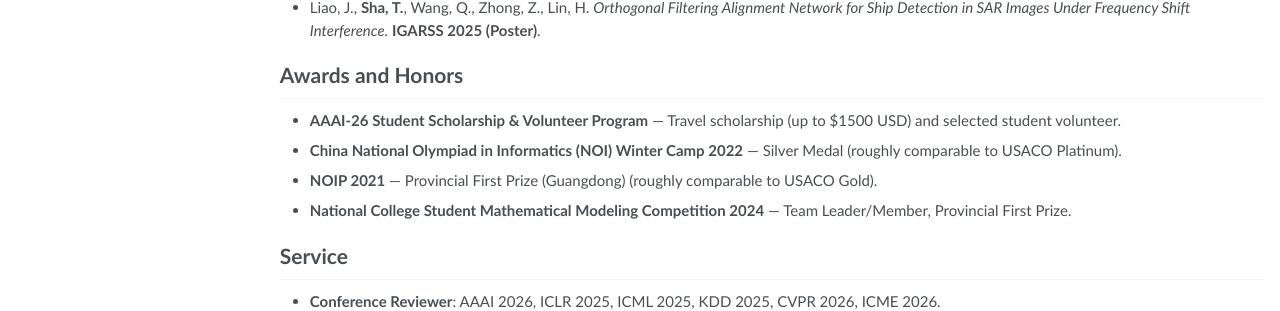
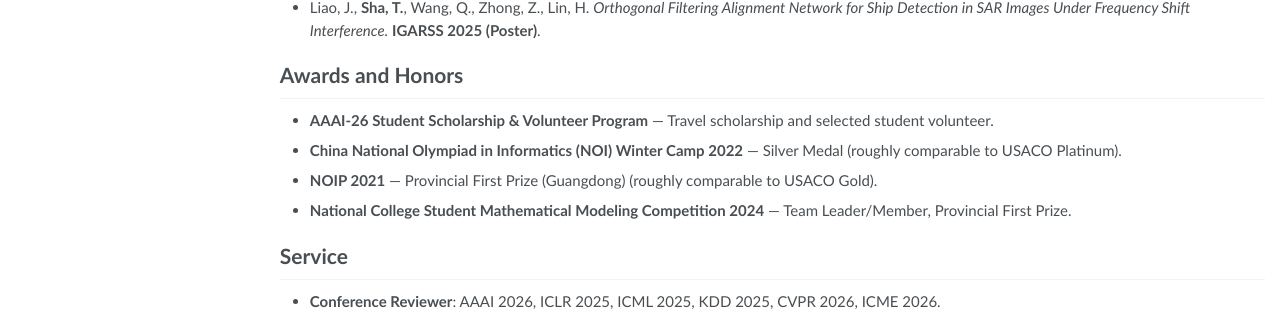
Before and after one commit to shatianming5/shatianming5.github.io, a Jekyll site: the page built from _pages/about.md, in a window 1280 px wide and 1263 px high. Shown: the part 800-1111 px from the top of the window. Built offline with Jekyll 4.4.1, drawn with Linux system fonts in a browser that asks for light colours.

Commit message:
Update about.md

```diff
--- a/_pages/about.md
+++ b/_pages/about.md
@@ -35,7 +35,7 @@
 - Liao, J., **Sha, T.**, Wang, Q., Zhong, Z., Lin, H. *Orthogonal Filtering Alignment Network for Ship Detection in SAR Images Under Frequency Shift Interference.* **IGARSS 2025 (Poster)**.
 
 # Awards and Honors
-- **AAAI-26 Student Scholarship & Volunteer Program** — Travel scholarship (up to \$1500 USD) and selected student volunteer.
+- **AAAI-26 Student Scholarship & Volunteer Program** — Travel scholarship and selected student volunteer.
 - **China National Olympiad in Informatics (NOI) Winter Camp 2022** — Silver Medal (roughly comparable to USACO Platinum).
 - **NOIP 2021** — Provincial First Prize (Guangdong) (roughly comparable to USACO Gold).
 - **National College Student Mathematical Modeling Competition 2024** — Team Leader/Member, Provincial First Prize.
```
